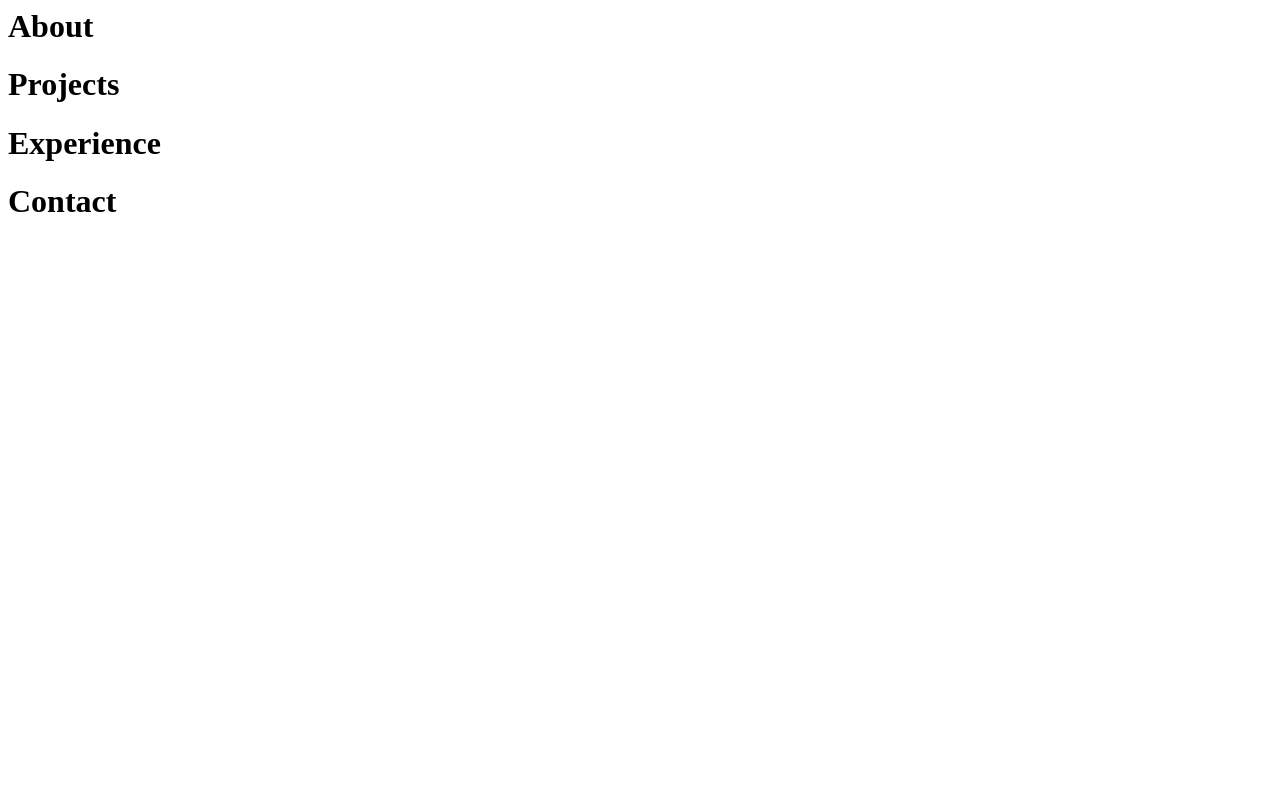
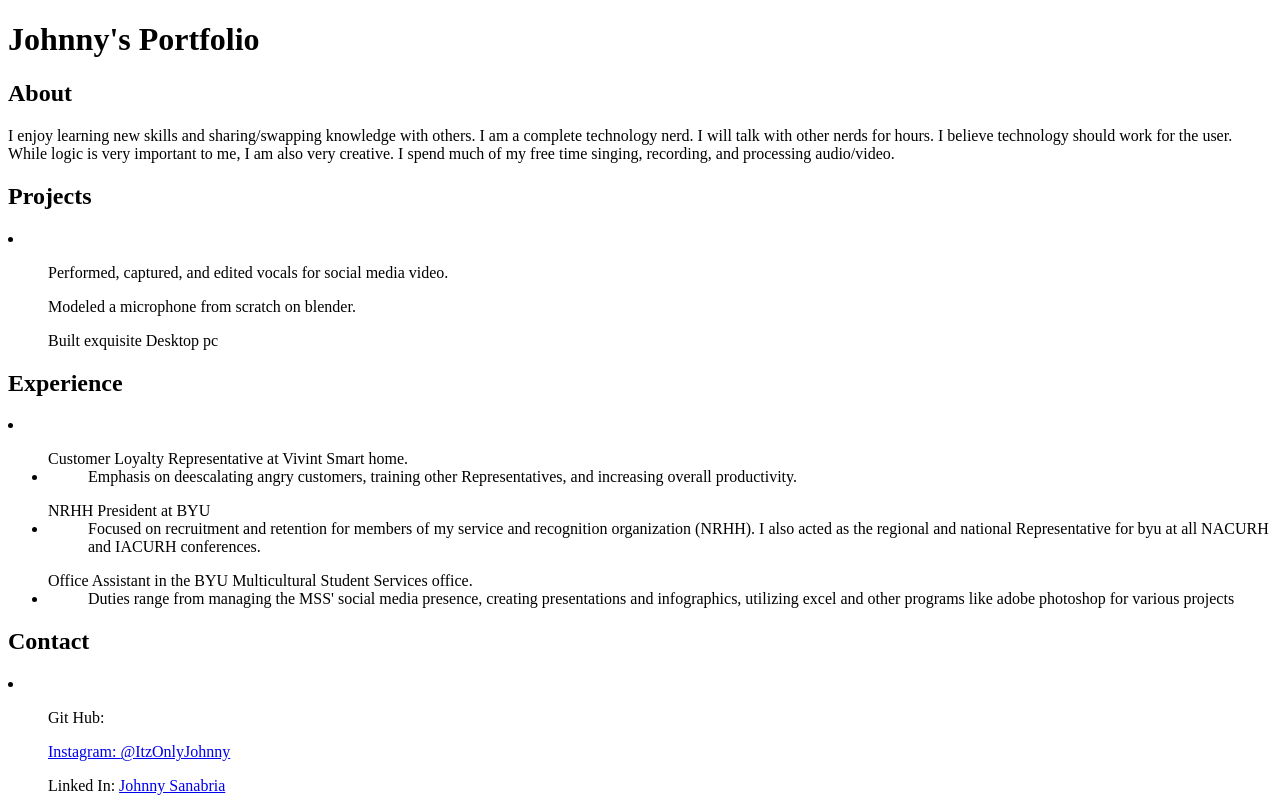
Before and after one commit to JohnnyASan/cs260-1-portfolio, a plain HTML site: page index.html in a window 1280 px wide. Drawn offline with Linux system fonts and the light colour scheme.

Commit message:
Finished basic info

```diff
--- a/index.html
+++ b/index.html
@@ -1,11 +1,50 @@
+<!DOCTYPE html>
 <html>
-<head>
-  <title>Johnny's Portfolio</title>
-</head>
-<body>
-  <h1>About</h1>
-  <h1>Projects</h1>
-  <h1>Experience</h1>
-  <h1>Contact</h1>
-</body>
+  <head>
+    <title>Johnny's Portfolio</title>
+    <h1>Johnny's Portfolio</h1>
+  </head>
+  <body>
+    <h2>About</h2>
+      <p>I enjoy learning new skills and sharing/swapping knowledge with others. I am a complete technology nerd. I will talk with other nerds for hours. I believe technology should work for the user. While logic is very important to me, I am also very creative. I spend much of my free time singing, recording, and processing audio/video.</P>
+    <h2>Projects</h2>
+    <li>
+      <ul>
+        Performed, captured, and edited vocals for social media video.
+      </ul>
+      <ul>
+        Modeled a microphone from scratch on blender.
+      </ul>
+      <ul>
+        Built exquisite Desktop pc
+      </ul>
+    </li>
+    <h2>Experience</h2>
+      <li>
+        <ul>
+          Customer Loyalty Representative at Vivint Smart home.
+            <li>
+              <ul>Emphasis on deescalating angry customers, training other Representatives, and increasing overall productivity.</ul>
+            </li>
+        </ul>
+        <ul>
+          NRHH President at BYU
+          <li>
+            <ul>Focused on recruitment and retention for members of my service and recognition organization (NRHH). I also acted as the regional and national Representative for byu at all NACURH and IACURH conferences.</ul>
+          </li>
+        </ul>
+        <ul>
+          Office Assistant in the BYU Multicultural Student Services office.
+          <li>
+            <ul>Duties range from managing the MSS' social media presence, creating presentations and infographics, utilizing excel and other programs like adobe photoshop for various projects</ul>
+          </li>
+        </ul>
+      </li>
+    <h2>Contact</h2>
+    <li>
+      <ul>Git Hub: <a href="https://github.com/JohnnyASan>"@JohnnyASan</a></ul>
+      <ul>Instagram: <a href="https://www.instagram.com/?hl=en">@ItzOnlyJohnny</a></ul>
+      <ul>Linked In: <a href="https://www.linkedin.com/in/john-sanabria-b9b34a133/">Johnny Sanabria<a/></ul>
+    </li>
+  </body>
 </html>
```
